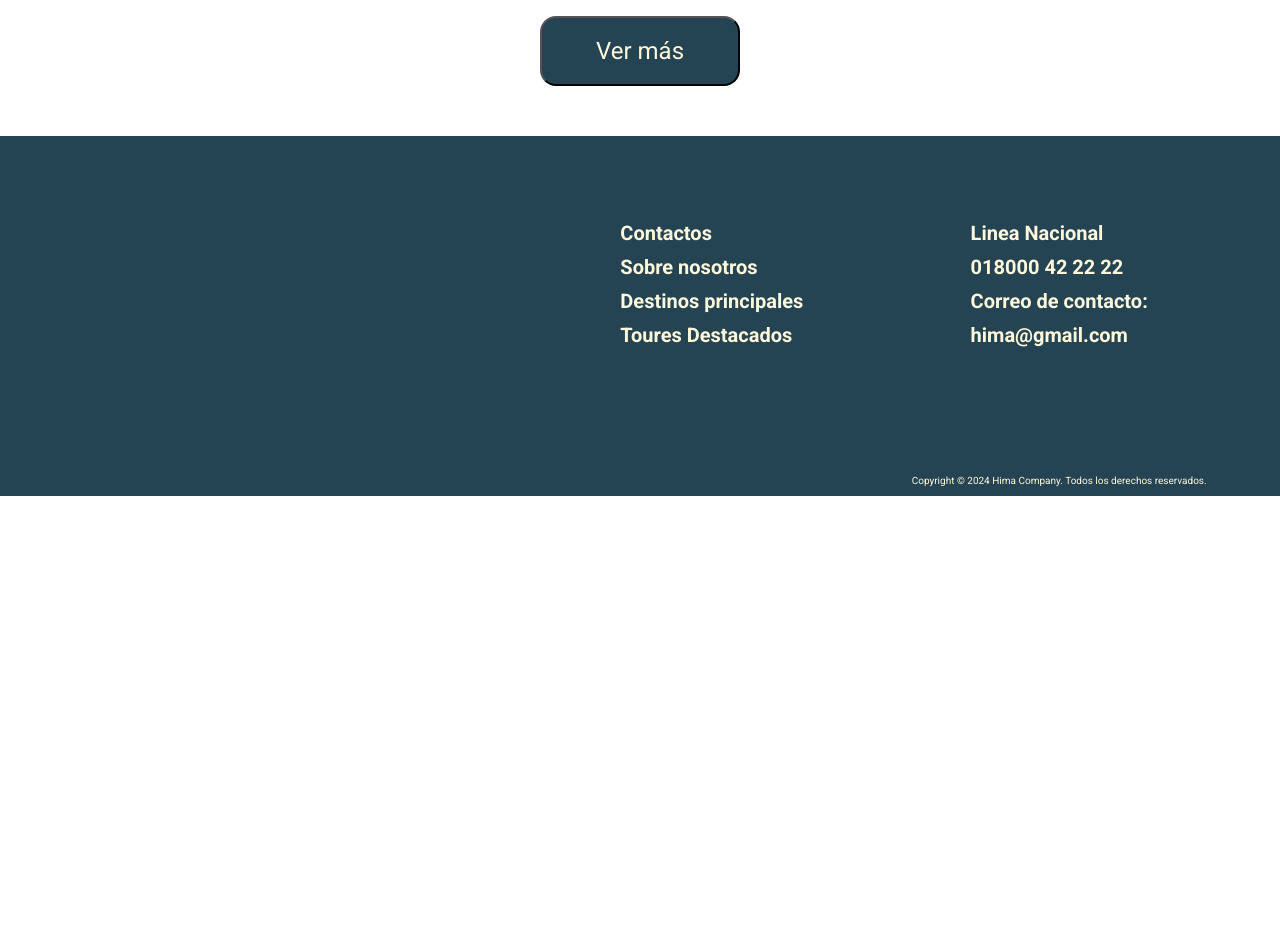
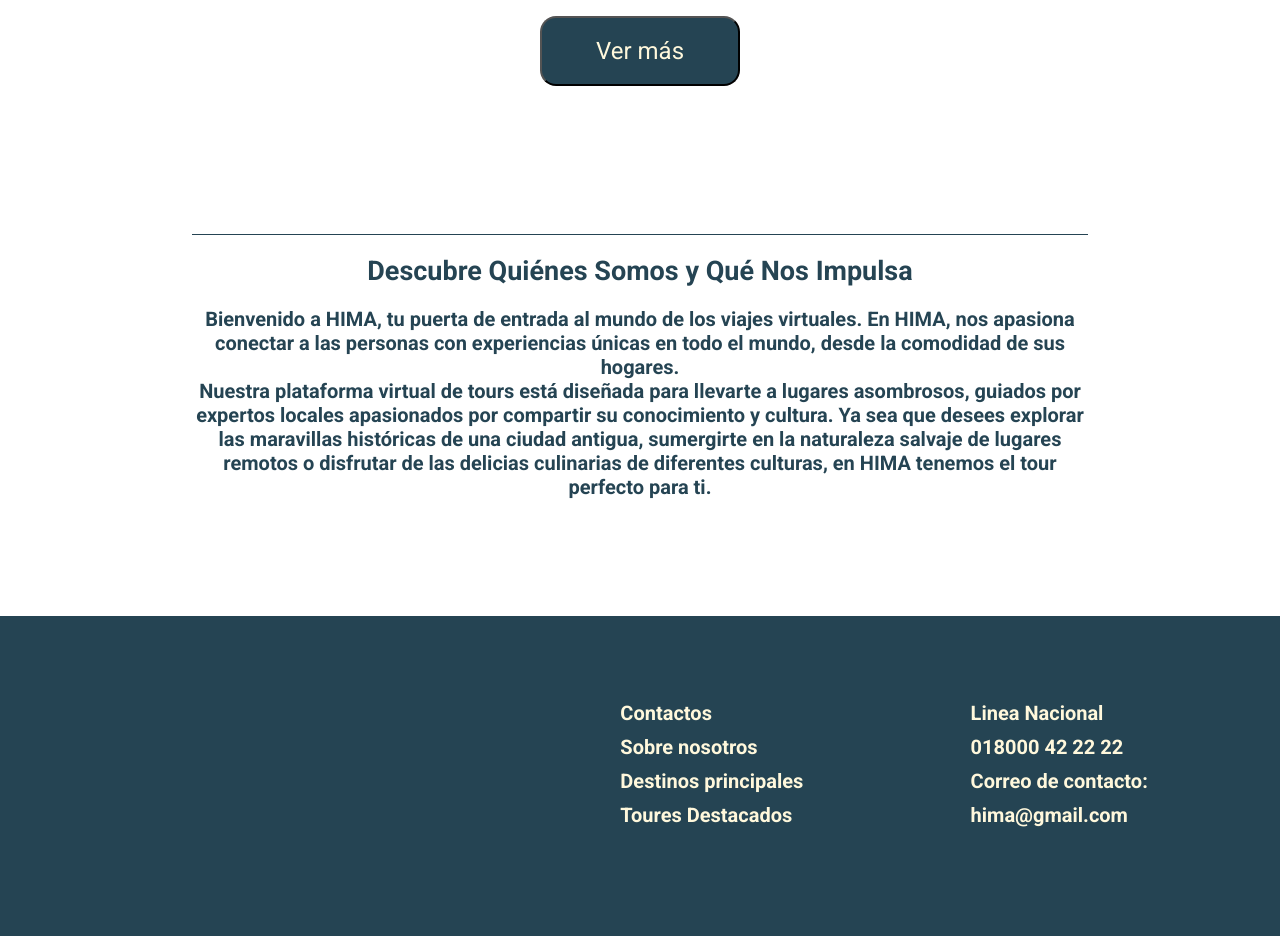
Before and after one commit to Jhon-Develop/Front---tour, a website built with webpack: page bundle/index.html in a window 1280 px wide. Shown: the part 3100-4036 px from the top of the page. Before the commit the page ends 3596 px from the top, so only its background shows below. Built offline with nearby package versions, Linux system fonts and the light colour scheme; no server answers; a web font is replaced by a local one.

Commit message:
about us agregado en la landing con sus estilos css

```diff
--- a/app/scenes/public/landing/landing.css
+++ b/app/scenes/public/landing/landing.css
@@ -286,6 +286,35 @@
 
 .see_more button:hover {
     background-color: #043459;
+}
+
+.about_us {
+    height: 60vh;
+    width: 100%;
+    display: flex  ;
+    flex-direction: column;
+    align-items: center;
+    justify-content: center;
+    text-align: center;
+    padding: 20px 0px;
+}
+
+.about_us h2 {
+    width: 70%;
+    padding: 20px;
+    font-size: 27px;
+    color: #254453;
+    border-top: solid 1px #254453;
+}
+
+.about_us h3 {
+    font-size: 20px;
+    color: #254453;
+    width: 70%;
+}
+
+.text_about_us {
+    border-bottom: 1px solid #254453;
 }
 
 
@@ -626,4 +655,12 @@
         box-shadow: 0px 2px 2px 0px;
         padding: 0.5rem;
     }
+
+    .about_us {
+        height: fit-content;
+    }
+
+    .about_us h3 {
+        font-size: 15px;
+    }
 }
--- a/app/scenes/public/landing/landing.js
+++ b/app/scenes/public/landing/landing.js
@@ -28,6 +28,8 @@ import {
     places,
     searchBar,
     searchWhitInputUser,
+    about_us,
+    text_about_us
 } from "./landing.css";
 import { footerContent } from "../../../components/footer/footer";
 import img from "/app/assets/img/torre.png";
@@ -717,7 +719,13 @@ export function landingPage() {
           <div id="see_more" class=${see_more}>
               <button>Ver más</button>
           </div>
-      </article>
+        </article>
+
+        <section class=${about_us}>
+            <h2> Descubre Quiénes Somos y Qué Nos Impulsa </h2>
+            <h3>Bienvenido a HIMA, tu puerta de entrada al mundo de los viajes virtuales. En HIMA, nos apasiona conectar a las personas con experiencias únicas en todo el mundo, desde la comodidad de sus hogares.</h3>
+            <h3 class=${text_about_us}>Nuestra plataforma virtual de tours está diseñada para llevarte a lugares asombrosos, guiados por expertos locales apasionados por compartir su conocimiento y cultura. Ya sea que desees explorar las maravillas históricas de una ciudad antigua, sumergirte en la naturaleza salvaje de lugares remotos o disfrutar de las delicias culinarias de diferentes culturas, en HIMA tenemos el tour perfecto para ti.</h3>
+        </section>
 
 
       ${footerContent}
```
Also changed, not shown: app/scenes/private/create/fromTour.css (+19 -20 lines).
